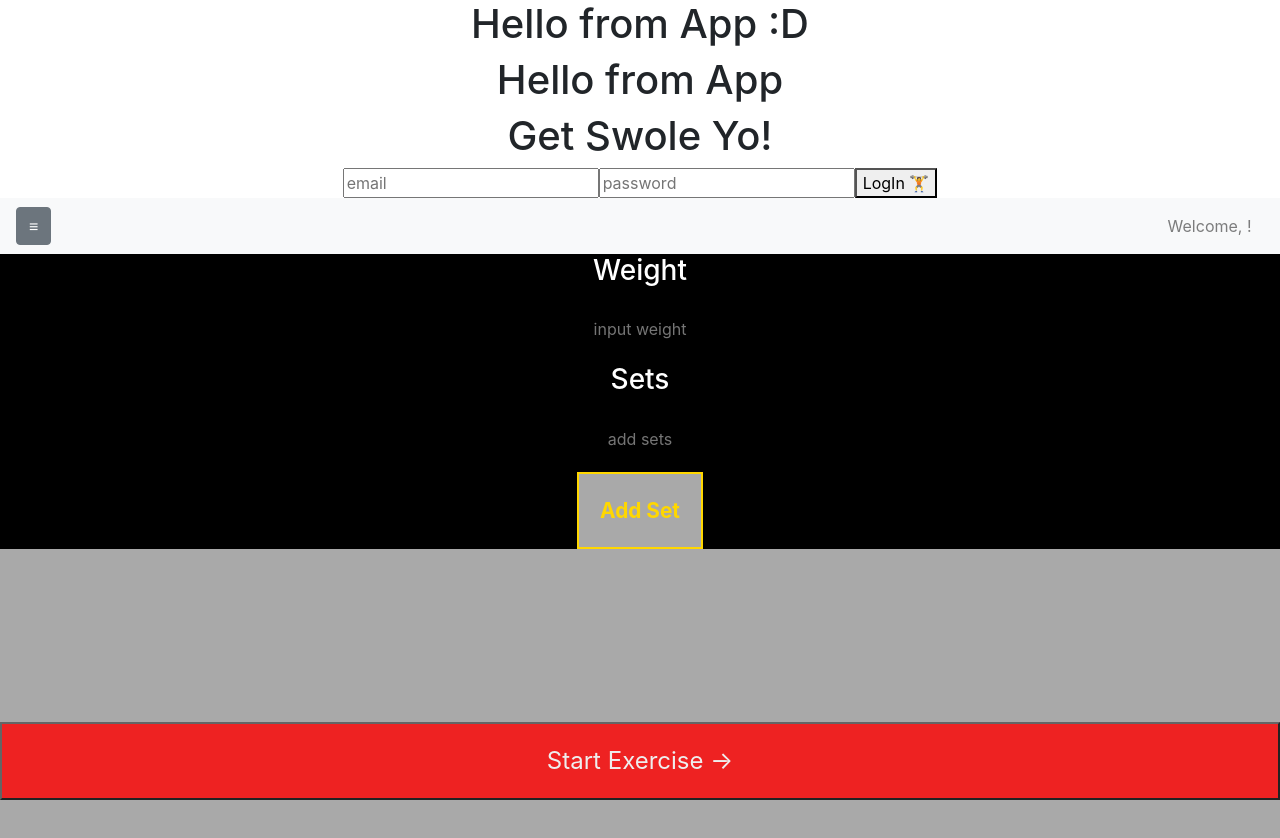
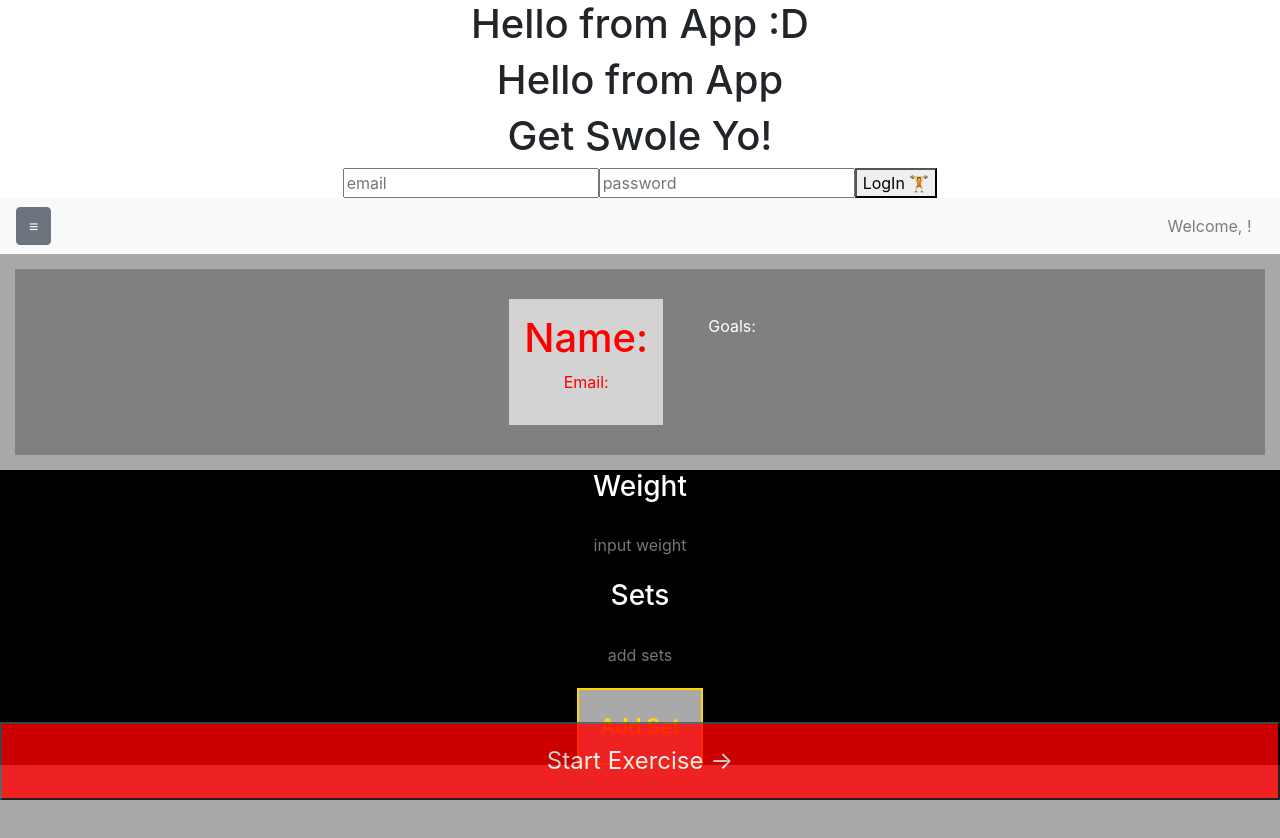
Before and after one commit to bw-weightlifting-journal-3/frontend-weight-lifting, a React (Create React App) app in the folder weight-lifting/: page /login in a window 1280 px wide. Shown: the top 838 px of the page. Built offline with nearby package versions, Linux system fonts and the light colour scheme; no server answers; the HTML template or start-up script is replaced by a standard one.

Commit message:
styling userpage

```diff
--- a/weight-lifting/src/Components/AddWorkoutView.js
+++ b/weight-lifting/src/Components/AddWorkoutView.js
@@ -1,7 +1,7 @@
 import React, { useState } from 'react';
 import styled from 'styled-components';
 import Navigation from './Navigation';
-// import UserPage from './UserPage';
+import UserPage from './UserPage';
 
 // Have to map over 'Sets'
 
@@ -27,7 +27,7 @@ const AddWorkoutView = () => {
     <Wrapper>
       {/* Placeholder for Navbar */}
       <Navigation />
-      {/* <UserPage /> */}
+      <UserPage />
       {/* Input field to add sets */}
       <Form onSubmit={SubmitHandler}>
         <h3>Weight</h3>
--- a/weight-lifting/src/Components/Navigation.jsx
+++ b/weight-lifting/src/Components/Navigation.jsx
@@ -33,7 +33,7 @@ const Navigation = (props) => {
       .catch(err => {
         console.log(err)
       })
-  });
+  }, []);
 
   const [isOpen, setIsOpen] = useState(false);
 
--- a/weight-lifting/src/Components/UserPage.jsx
+++ b/weight-lifting/src/Components/UserPage.jsx
@@ -14,16 +14,39 @@ const UserPage = () => {
         .catch(err => {
             console.log(err);
         })
-    })
+    }, [])
 
     return (
-        <div>
-            <h1>Name: {data.name}</h1>
-            <p>Email: {data.email}</p>
-            <p>Goals: {data.goals}</p>
-            <img src={data.avatar_url}/>
-        </div>
+        <OuterDiv>
+            <InnerDivLeft>
+                <h1>Name: {data.name}</h1>
+                <p>Email: {data.email}</p>
+            </InnerDivLeft>
+            <InnerDivRight>
+                <p>Goals: {data.goals}</p>
+                <img src={data.avatar_url}/>
+            </InnerDivRight>
+
+        </OuterDiv>
     )
 };
 
 export default UserPage;
+
+const OuterDiv = styled.div`
+    display: flex;
+    justify-content: center;
+    margin: 15px;
+    padding: 15px;
+    background-color: gray;
+`
+const InnerDivLeft = styled.div`
+    margin: 15px;
+    padding: 15px;
+    background-color: lightgray;
+    color: red;
+`
+const InnerDivRight = styled.div`
+    margin: 15px;
+    padding: 15px;
+`
```
